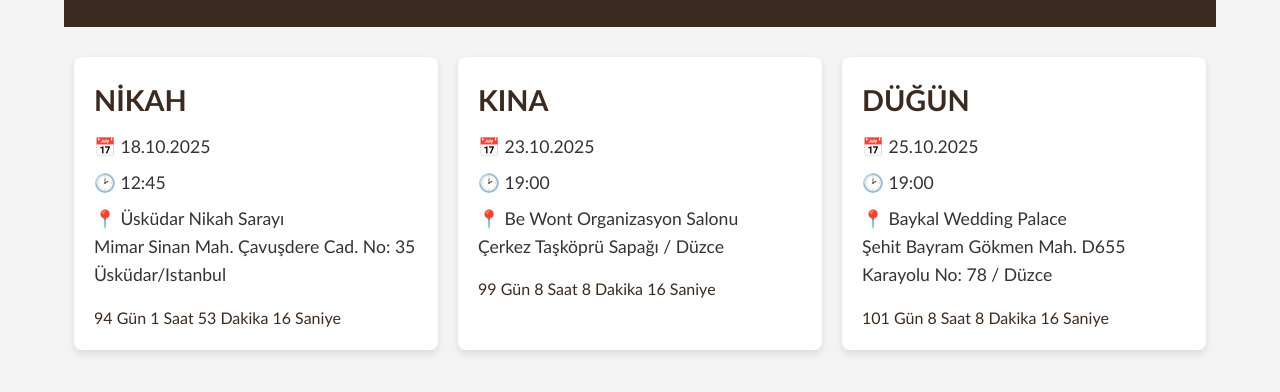
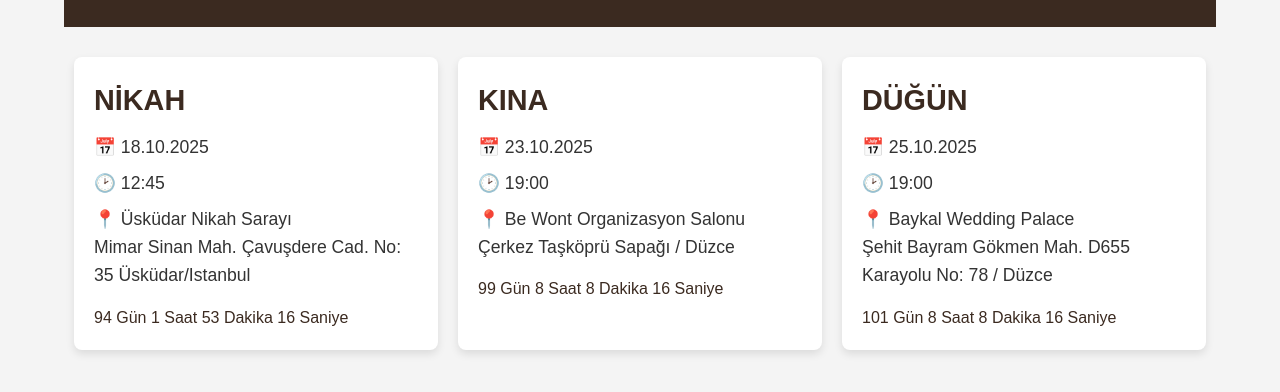
Before and after one commit to melihcanemir/dugun, a plain HTML site: page index.html in a window 1280 px wide. Shown: the part 110-502 px from the top of the page. Drawn offline with Linux system fonts and the light colour scheme.

Commit message:
index.html

```diff
--- a/index.html
+++ b/index.html
@@ -13,7 +13,7 @@
         }
 
         body {
-            font-family: 'Candara', sans-serif;
+            font-family: 'Another Shabby', sans-serif;
             background-color: #f4f4f4;
             color: #333;
             line-height: 1.6;
```
